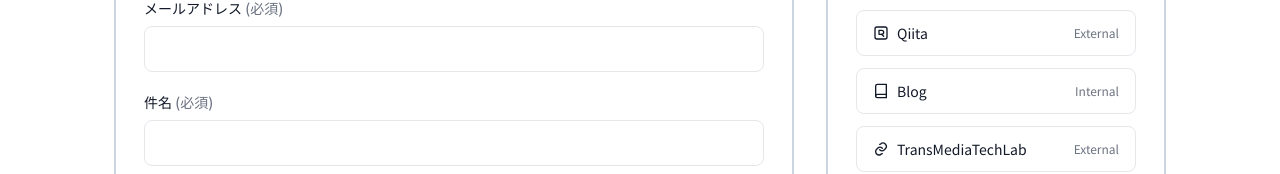
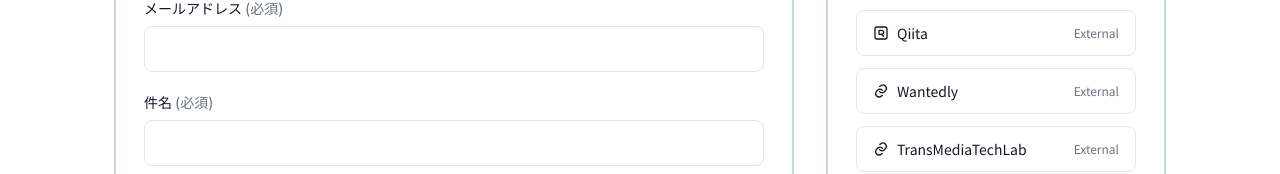
Before and after one commit to kanade3256/Kanato-Space, a Next.js app in the folder frontend/: page /contact in a window 1280 px wide. Shown: the part 555-729 px from the top of the page. Built offline with nearby package versions, Linux system fonts and the light colour scheme; no server answers.

Commit message:
contactページのLINKをblogからWantedlyに修正

```diff
--- a/frontend/src/components/contact/ContactLinks.tsx
+++ b/frontend/src/components/contact/ContactLinks.tsx
@@ -59,7 +59,7 @@ function LinkIcon(props: SVGProps<SVGSVGElement>) {
 const iconMap: Record<ContactLinkIcon, ComponentType<SVGProps<SVGSVGElement>>> = {
   github: GithubIcon,
   qiita: QiitaIcon,
-  blog: BookIcon,
+  wantedly: LinkIcon,
   lab: LinkIcon,
 };
 
--- a/frontend/src/features/contact/contact-data.ts
+++ b/frontend/src/features/contact/contact-data.ts
@@ -1,4 +1,4 @@
-export type ContactLinkIcon = "github" | "qiita" | "blog" | "lab";
+export type ContactLinkIcon = "github" | "qiita" | "wantedly" | "lab";
 
 export const contactLinks = [
   {
@@ -14,10 +14,10 @@ export const contactLinks = [
     icon: "qiita",
   },
   {
-    label: "Blog",
-    href: "/blog",
-    external: false,
-    icon: "blog",
+    label: "Wantedly",
+    href: "https://www.wantedly.com/id/murayama_kanato",
+    external: true,
+    icon: "wantedly",
   },
   {
     label: "TransMediaTechLab",
```
